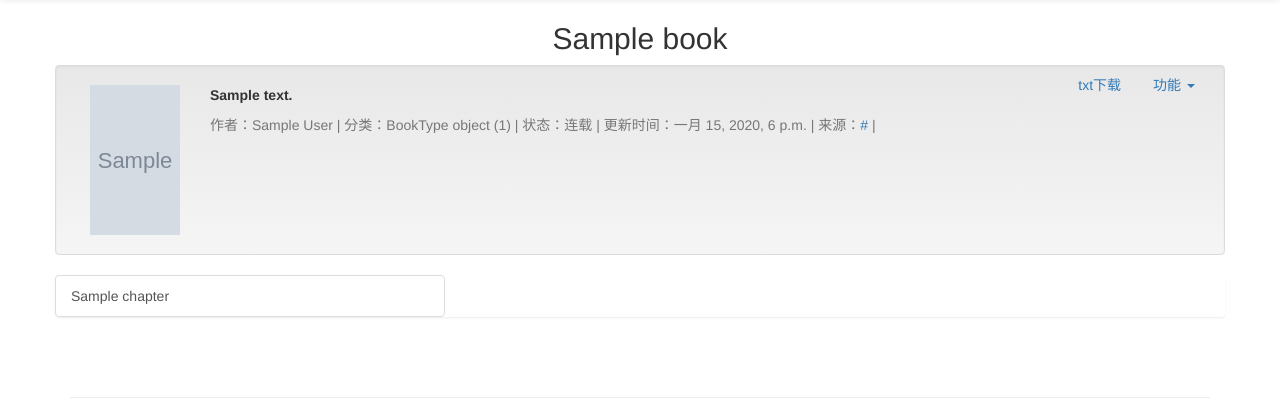
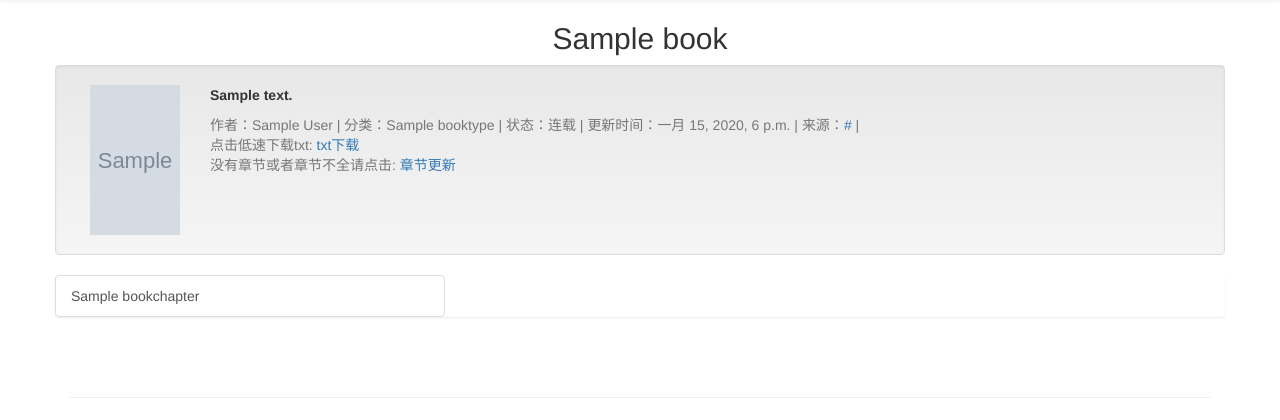
Before and after one commit to caobionbin/novelist, a Django app: template novelget/novel/templates/novel/book_index.html in a window 1280 px wide. Shown: the part 51-471 px from the top of the page. Run offline with Django 3.2, Linux system fonts and the light colour scheme; tables that the repository leaves empty hold one stand-in row (values such as "Sample post"); the template is opened without the code that fills it: values that come from a table or form of the project are taken from there, most other values are stand-ins (such as "Sample title", 1, 10 or a date in 2020); grey boxes marked "Sample" are stand-in pictures.

Commit message:
逻辑优化

```diff
--- a/novelget/novel/models.py
+++ b/novelget/novel/models.py
@@ -6,7 +6,7 @@
 
 
 class SearchHistory(models.Model):
-    bookname = models.CharField(max_length=50, verbose_name='书名')
+    bookname = models.CharField(max_length=100, verbose_name='书名')
     ip = models.CharField(max_length=20, verbose_name='访问ip', blank=True)
     searchtime = models.DateTimeField(auto_now_add=True, verbose_name='搜索时间')
 
@@ -17,9 +17,9 @@
 
 class Book(models.Model):
     book_id = models.AutoField(primary_key=True)
-    book_name = models.CharField(max_length=50, verbose_name='书名')
-    book_author = models.CharField(max_length=30, verbose_name='作者', default='暂无作者信息')
-    book_img = models.CharField(max_length=50, verbose_name='封面地址', default='')
+    book_name = models.CharField(max_length=100, verbose_name='书名')
+    book_author = models.CharField(max_length=50, verbose_name='作者', default='暂无作者信息')
+    book_img = models.CharField(max_length=200, verbose_name='封面地址', default='')
     book_desc = models.CharField(max_length=1000, verbose_name='简介', default='')
     book_website = models.CharField(max_length=100, verbose_name='书本来源站点')
     book_index_url = models.CharField(max_length=200, verbose_name='书本主页')
--- a/novelget/novel/templates/novel/book_index.html
+++ b/novelget/novel/templates/novel/book_index.html
@@ -24,22 +24,22 @@
     <h2>&nbsp;</h2>
     <h2 align="center">{{ book.book_name }}</h2>
 
-    <div class="pull-right">
-        <ul class="nav nav-pills">
-            <li><a href="{% url 'download' book.book_id %}">txt下载</a></li>
-          <li class="dropdown" hidden>
-            <a class="dropdown-toggle" aria-expanded="false" style="cursor:pointer" data-toggle="dropdown">
-              功能 <span class="caret"></span>
-            </a>
-            <ul class="dropdown-menu">
-              <li><a style="cursor:pointer" onclick="update()">更新</a></li>
-              <li><a style="cursor:pointer" onclick="change()">换源</a></li>
-              <li class="divider"></li>
-              <li style="background:red;"><a style="cursor:pointer" onclick="del()">删除!</a></li>
-            </ul>
-          </li>
-        </ul>
-      </div>
+{#    <div class="pull-right">#}
+{#        <ul class="nav nav-pills">#}
+{#            <li><a href="{% url 'download' book.book_id %}">txt下载</a></li>#}
+{#          <li class="dropdown" hidden>#}
+{#            <a class="dropdown-toggle" aria-expanded="false" style="cursor:pointer" data-toggle="dropdown">#}
+{#              功能 <span class="caret"></span>#}
+{#            </a>#}
+{#            <ul class="dropdown-menu">#}
+{#              <li><a style="cursor:pointer" onclick="update()">更新</a></li>#}
+{#              <li><a style="cursor:pointer" onclick="change()">换源</a></li>#}
+{#              <li class="divider"></li>#}
+{#              <li style="background:red;"><a style="cursor:pointer" onclick="del()">删除!</a></li>#}
+{#            </ul>#}
+{#          </li>#}
+{#        </ul>#}
+{#      </div>#}
 
     <div class="well row">
       <img class="col-md-4"  width="120" height="150"  style="max-width: 120px; max-height: 150px;" alt="" src="{{ book.book_img }}" border="0">
@@ -47,10 +47,16 @@
         <p><strong> {{ book.book_desc }} </strong></p>
         <p class="text-muted">
           <span>作者：</span><span id="author">{{ book.book_author }}</span><span> | </span>
-          <span>分类：</span><span id="category">{{ book.book_tag }}</span><span> | </span>
+          <span>分类：</span><span id="category">{{ book.book_tag.book_type_name }}</span><span> | </span>
           <span>状态：</span><span id="status">连载</span><span> | </span>
           <span>更新时间：</span><span id="update">{{ book.book_add_time }}</span><span> | </span>
           <span>来源：</span><span><a  id="resource" href="#">{{ book.book_website }}</a></span><span> | </span>
+          <br/>
+          <span>点击低速下载txt:</span>
+          <span><a href="{% url 'download' book.book_id %}">txt下载</a></span>
+          <br/>
+          <span>没有章节或者章节不全请点击:</span>
+          <span><a href="{% url 'update' book.book_id %}">章节更新</a></span>
         </p>
       </div>
     </div>
--- a/novelget/novel/templates/novel/chapter.html
+++ b/novelget/novel/templates/novel/chapter.html
@@ -21,7 +21,7 @@
     <div class="container" id="resText">
         <div class="well well-lg center-block" id="text">
           <h2 align="center">{{ chapter_name }}</h2>
-          <p><br /><br /><pre style="font-size:40px; ">{% load  md2 %}{{ chapter_content|markdown }}</pre></p>
+          <p><br /><br /><pre style="font-size:30px; ">{% load  md2 %}{{ chapter_content|markdown }}</pre></p>
           <ul class="pager">
           {% if previous_chapter_num %}
           <li class="previous">
--- a/novelget/novelget/settings.py
+++ b/novelget/novelget/settings.py
@@ -83,9 +83,12 @@
         'ENGINE': 'django.db.backends.mysql',
         'NAME': 'novel',
         'USER': 'novelist',
-        'PASSWORD': '#',
+        'PASSWORD': 'novelist#',
         'HOST': '119.29.201.221',
         'PORT': '3306',
+        'OPTIONS': {
+            'read_default_file': '/tmp/novelist/my.cnf',
+        },
     }
 }
 
--- a/novelget/novelget/urls.py
+++ b/novelget/novelget/urls.py
@@ -26,6 +26,7 @@
     url(r'^search/', 'novel.views.search', name='search'),
     url(r'^read/(\d+)', 'novel.views.read', name='read'),
     url(r'^book/(?P<book_id>[0-9]+)/$', 'novel.views.book_index', name='book_index'),
+    url(r'^update/(?P<book_id>[0-9]+)/$', 'novel.views.update', name='update'),
     url(r'^book/(?P<book_id>[0-9]+)/(?P<chapter_num>[0-9]+)/$', 'novel.views.chapter', name='chapter'),
     # url(r'^articles/(?P<year>[0-9])/$', views.year_archive),
     # url(r'^articles/(?P<year>[0-9]{4})/(?P<month>[0-9]{2})/$', views.month_archive),
```
Also changed, not shown: novelget/novel/templates/novel/search_result.html (+4 -4 lines), novelget/novel/views.py (+27 -24 lines).
